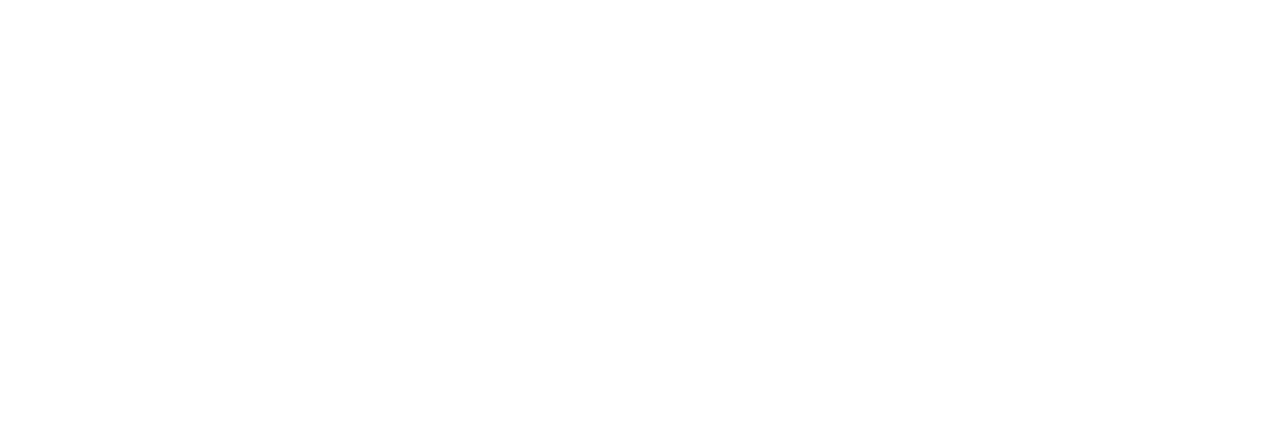
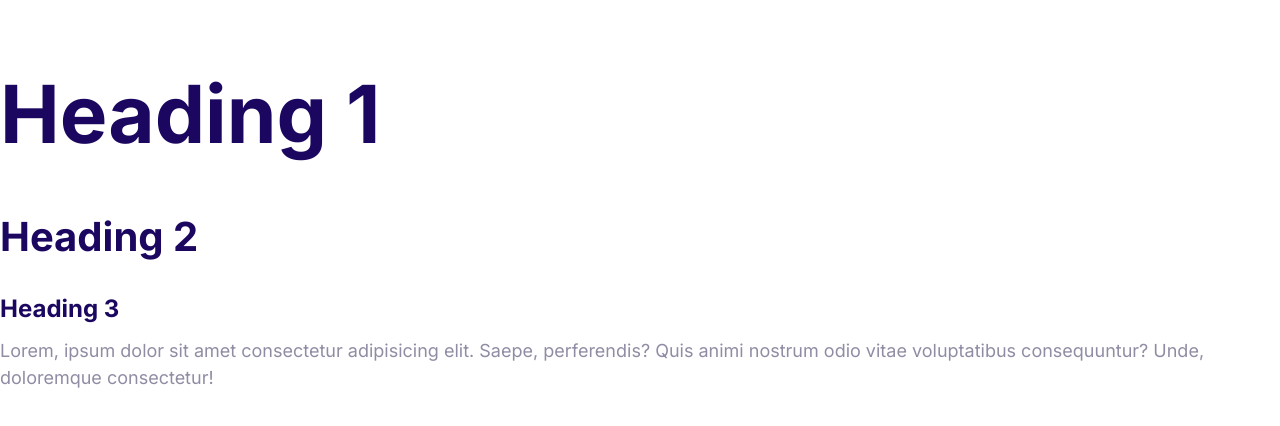
Before and after one commit to CodersMateusz/cloud-hosting, a plain HTML site: page index.html in a window 1280 px wide. Drawn offline with Linux system fonts and the light colour scheme.

Commit message:
Define the styles for the fonts

```diff
--- a/css/styles.css
+++ b/css/styles.css
@@ -5,3 +5,55 @@
   --color-headings: #1b0760;
   --color-body: #918ca4;
 }
+
+html {
+  font-size: 62.5%;
+}
+
+body {
+  font-family: Inter, Arial, Helvetica, sans-serif;
+  font-size: 2.4rem;
+  line-height: 1.5;
+  color: var(--color-body);
+}
+
+h1,
+h2,
+h3 {
+  color: var(--color-headings);
+  margin-bottom: 1rem;
+}
+
+h1 {
+  font-size: 7rem;
+}
+
+h2 {
+  font-size: 4rem;
+}
+
+h3 {
+  font-size: 3rem;
+}
+
+p {
+  margin-top: 0;
+}
+
+@media screen and (min-width: 1024px) {
+  body {
+    font-size: 1.8rem;
+  }
+
+  h1 {
+    font-size: 8rem;
+  }
+
+  h2 {
+    font-size: 4rem;
+  }
+
+  h3 {
+    font-size: 2.4rem;
+  }
+}
--- a/index.html
+++ b/index.html
@@ -4,8 +4,23 @@
     <meta charset="UTF-8" />
     <meta name="viewport" content="width=device-width, initial-scale=1.0" />
     <title>Document</title>
+    <link rel="preconnect" href="https://fonts.googleapis.com" />
+    <link rel="preconnect" href="https://fonts.gstatic.com" crossorigin />
+    <link
+      href="https://fonts.googleapis.com/css2?family=Inter:wght@400;700&display=swap"
+      rel="stylesheet"
+    />
     <link rel="stylesheet" href="css/normalize.css" />
     <link rel="stylesheet" href="css/styles.css" />
   </head>
-  <body></body>
+  <body>
+    <h1>Heading 1</h1>
+    <h2>Heading 2</h2>
+    <h3>Heading 3</h3>
+    <p>
+      Lorem, ipsum dolor sit amet consectetur adipisicing elit. Saepe,
+      perferendis? Quis animi nostrum odio vitae voluptatibus consequuntur?
+      Unde, doloremque consectetur!
+    </p>
+  </body>
 </html>
```
